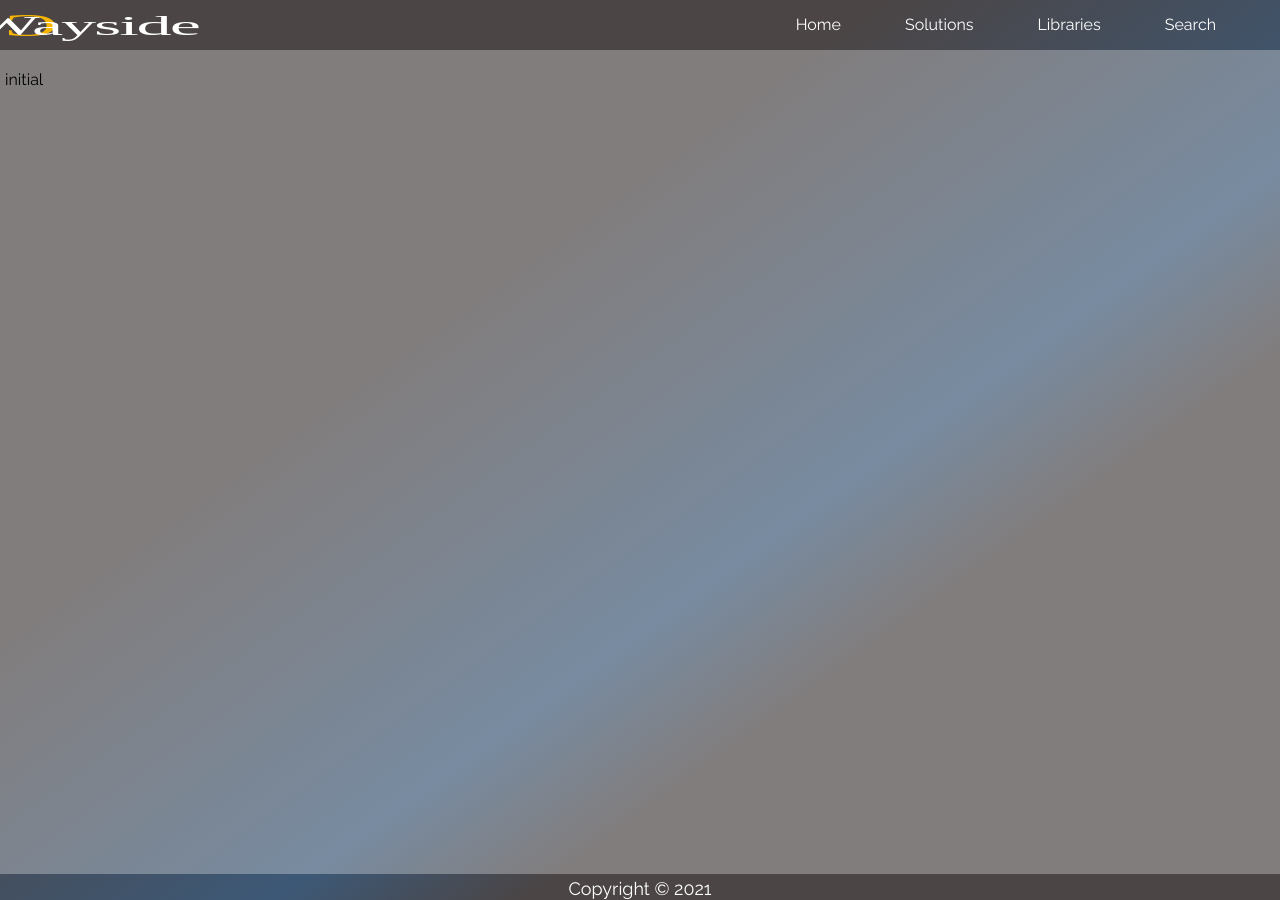
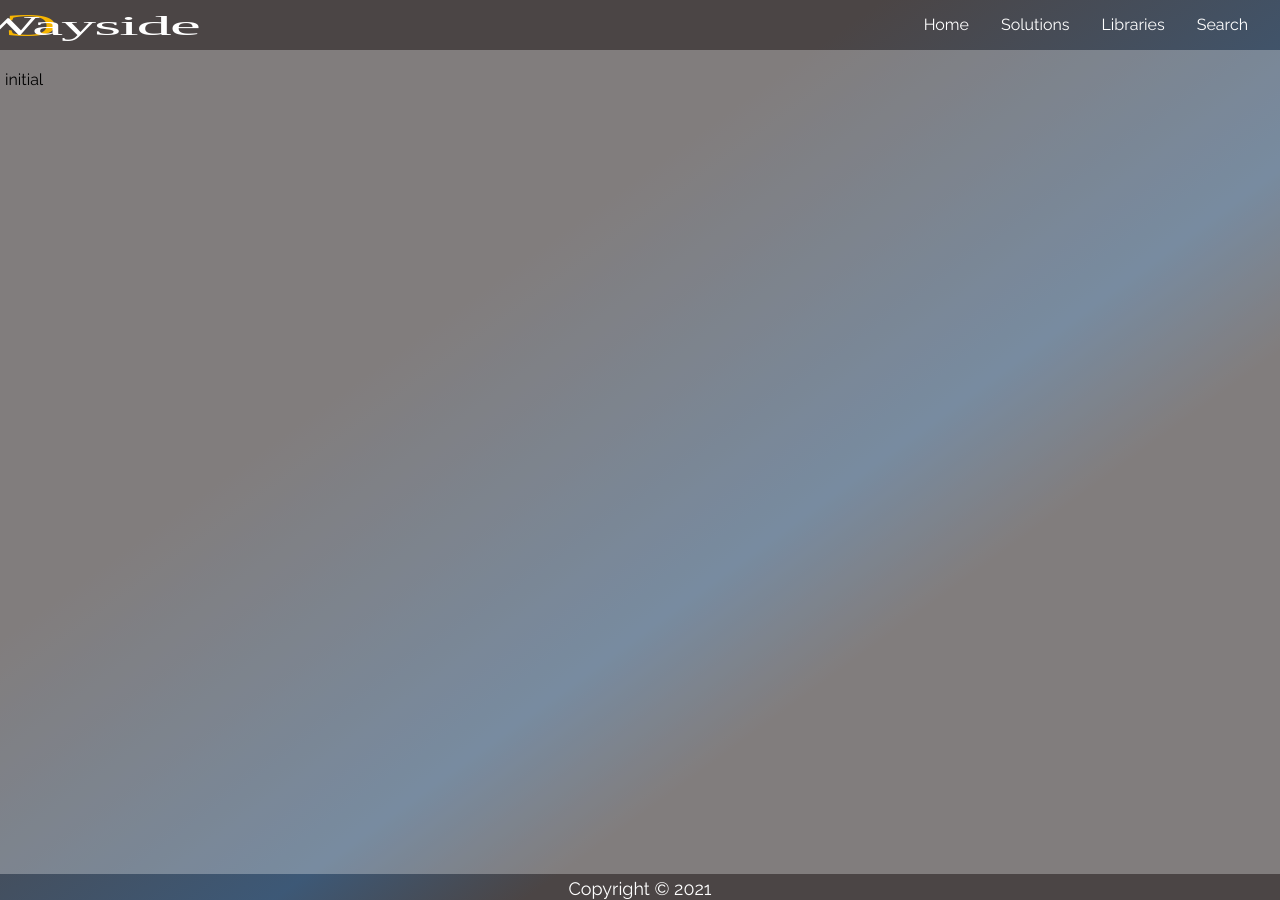
Before and after one commit to OpenWayside/openwayside.github.io, a Jekyll site: the page built from index.md, in a window 1280 px wide. Built offline with Jekyll 4.4.1, drawn with Linux system fonts in a browser that asks for light colours; some web fonts are replaced; our own code applies the rules of GitHub Pages for plain Markdown files.

Commit message:
fixed extra li in menu

```diff
--- a/_layouts/default.html
+++ b/_layouts/default.html
@@ -33,7 +33,7 @@
 				</label>
 				<ul class="menu">
 					{% for item in site.menu %}
-					<li><a href="{{item.url}}">{{item.title}}</a><li>
+					<li><a href="{{item.url}}">{{item.title}}</a></li>
 					{% endfor %}
 				</ul>
 			</nav>
--- a/_sass/header.scss
+++ b/_sass/header.scss
@@ -28,16 +28,6 @@
 .menu > li > a {
   color: white;
   text-decoration:none
-}
-
-.menu > li > a::after {
-  content: "|";
-  padding-left: .25em;
-  color: #FFF;
-}
-
-.menu > li > a:last-child::after {
-display: none;
 }
 
 .menu-button-container {
```
